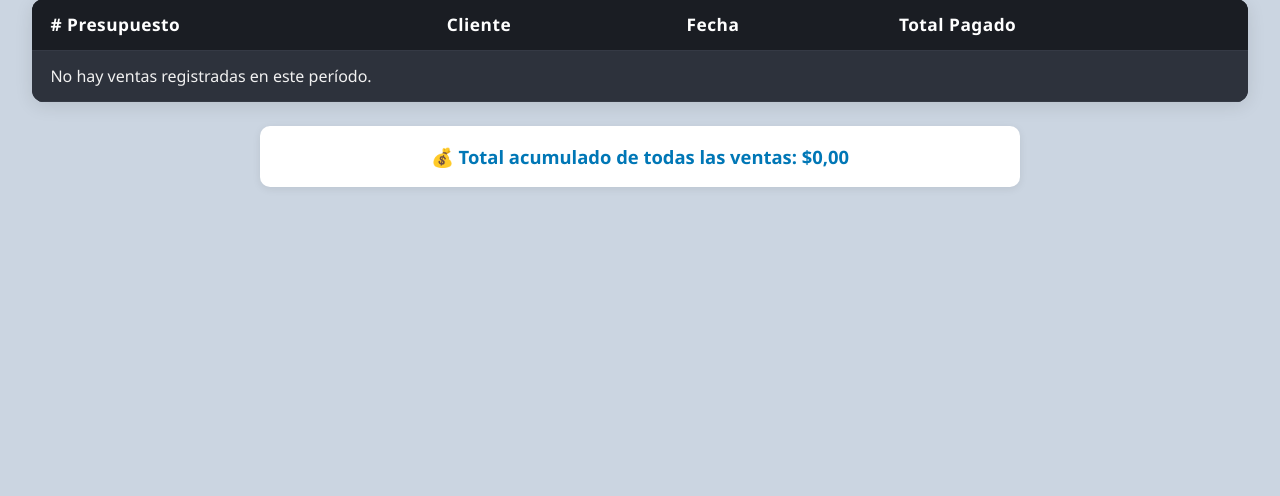
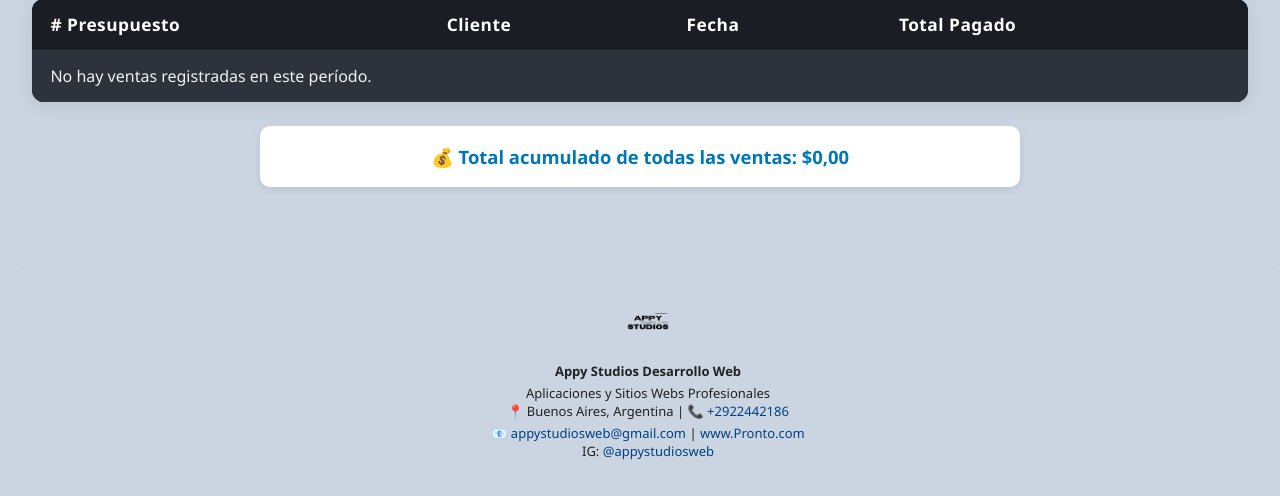
Before and after one commit to Kevinnyanez/APPYSTUDIOS, a PHP site: page /ventas.php in a window 1280 px wide. Shown: the part 315-811 px from the top of the page. Before the commit the page ends 502 px from the top, so only its background shows below. Run offline with PHP 8.4, Linux system fonts and the light colour scheme; the visitor is signed in with stand-in values (Sample User, id 1); data that the repository does not hold is empty.

Commit message:
estilo de ventas

```diff
--- a/footer.php
+++ b/footer.php
@@ -1,32 +1,55 @@
-<footer style="
-    background-color: #cbd5e1;
-    color: #444;
-    font-size: 11px;
-    width: 100%;
-    margin-top: 150px;
-    margin-left: 0;
-    margin-bottom: 0;
-    margin-rigth: 0;
-    text-align: center;
-    border-top: 1px solid #ccc;
-    font-family: 'Segoe UI', Tahoma, Geneva, Verdana, sans-serif;
-">
-<div style="margin-bottom: 2px;">
-        <img src="AppyLogo.png" alt="Logo Appy Studios" style="height: 80px; object-fit: contain;" />
-    </div>
-    <div style="margin-bottom: 6px; font-weight: bold; color: #222;">
-        Appy Studios Desarrollo Web
-    </div>
-    <div style="margin-bottom: 4px;">
-        Aplicaciones y Sitios Webs Profesionales
-    </div>
-    <div style="margin-bottom: 4px;">
-        📍 Buenos Aires, Argentina | 📞 +2922442186
-    </div>
-    <div style="margin-bottom: 4px;">
-        📧 appystudiosweb@gmail.com |  www.Pronto.com
-    </div>
-    <div>
-        IG: <a href="https://instagram.com/appystudiosweb" target="_blank" style="color: #004080; text-decoration: none;">@appystudiosweb</a>
-    </div>
+<?php
+// Footer unificado y moderno para toda la app
+?>
+<footer class="footer-appy">
+  <div>
+    <img src="AppyLogo.png" alt="Logo Appy Studios" class="footer-logo" />
+  </div>
+  <div class="footer-title"><strong>Appy Studios Desarrollo Web</strong></div>
+  <div>Aplicaciones y Sitios Webs Profesionales</div>
+  <address style="font-style: normal; margin-bottom: 4px;">
+    <span>📍 Buenos Aires, Argentina</span> |
+    <span>📞 <a href="tel:+542922442186">+2922442186</a></span>
+  </address>
+  <div>
+    📧 <a href="mailto:appystudiosweb@gmail.com">appystudiosweb@gmail.com</a> |
+    <a href="https://www.Pronto.com" target="_blank">www.Pronto.com</a>
+  </div>
+  <div>
+    IG: <a href="https://instagram.com/appystudiosweb" target="_blank">@appystudiosweb</a>
+  </div>
 </footer>
+<style>
+.footer-appy {
+  background-color: #cbd5e1;
+  color: #222;
+  font-size: 13px;
+  width: 100%;
+  margin-top: 80px;
+  text-align: center;
+  border-top: 1px solid #ccc;
+  font-family: 'Segoe UI', Tahoma, Geneva, Verdana, sans-serif;
+  padding: 24px 8px 16px 8px;
+}
+.footer-logo {
+  height: 60px;
+  object-fit: contain;
+  margin-bottom: 6px;
+}
+.footer-title {
+  font-weight: bold;
+  color: #222;
+  margin-bottom: 4px;
+}
+.footer-appy a {
+  color: #004080;
+  text-decoration: none;
+}
+.footer-appy a:hover {
+  text-decoration: underline;
+}
+@media (max-width: 600px) {
+  .footer-logo { height: 38px; }
+  .footer-appy { font-size: 11px; padding: 16px 2px 10px 2px; }
+}
+</style>
--- a/recomendaciones.php
+++ b/recomendaciones.php
@@ -126,5 +126,6 @@ nav .logout:hover {
 
         </footer>
     </div>
+<?php include 'footer.php'; ?>
 </body>
 </html>
--- a/ventas.php
+++ b/ventas.php
@@ -227,5 +227,6 @@ if ($row = $resTotal->fetch_assoc()) {
   💰 Total acumulado de todas las ventas: <strong>$<?= number_format($totalAcumulado, 2, ',', '.') ?></strong>
 </div>
 
+<?php include 'footer.php'; ?>
 </body>
 </html>
```
